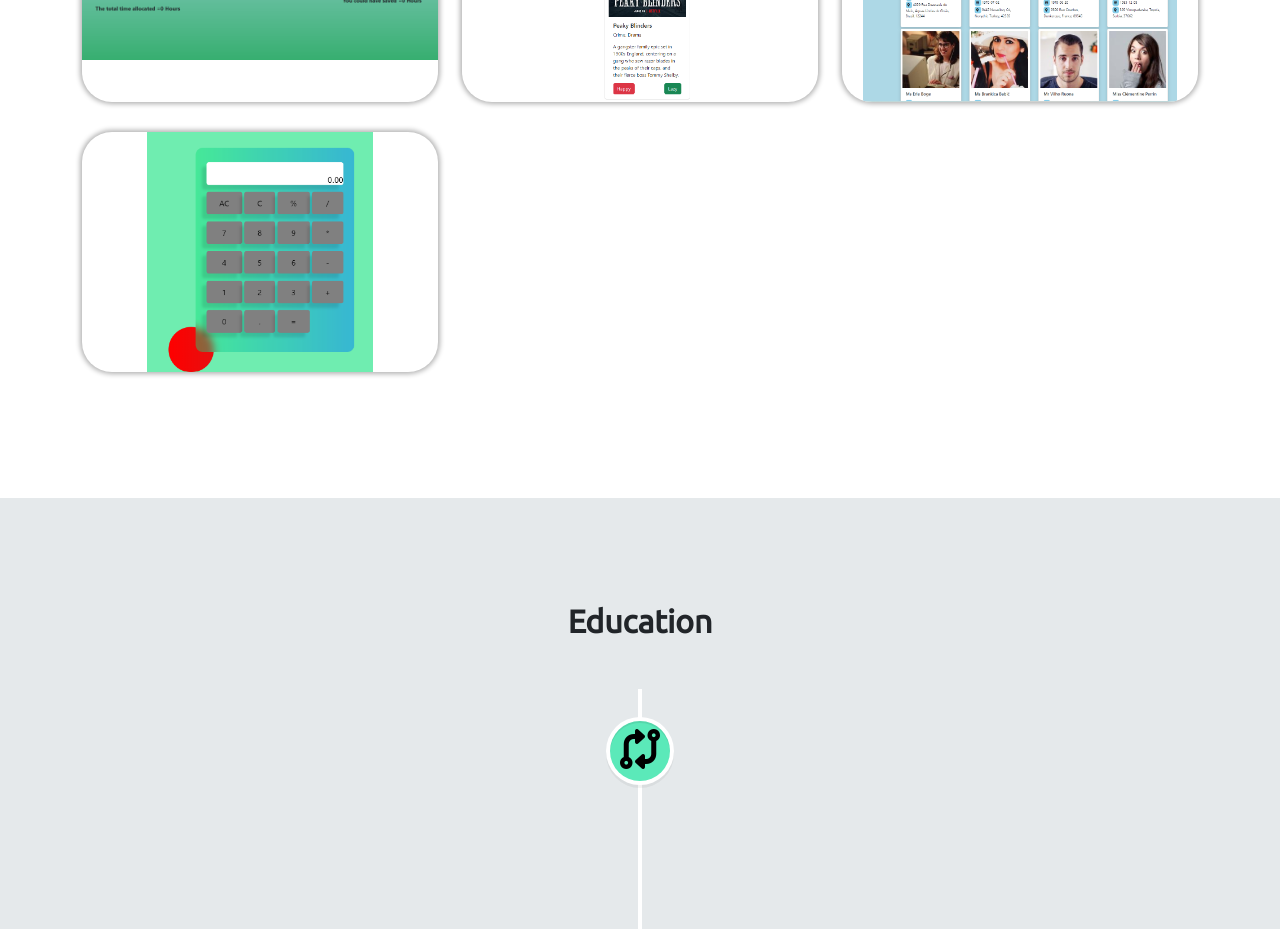
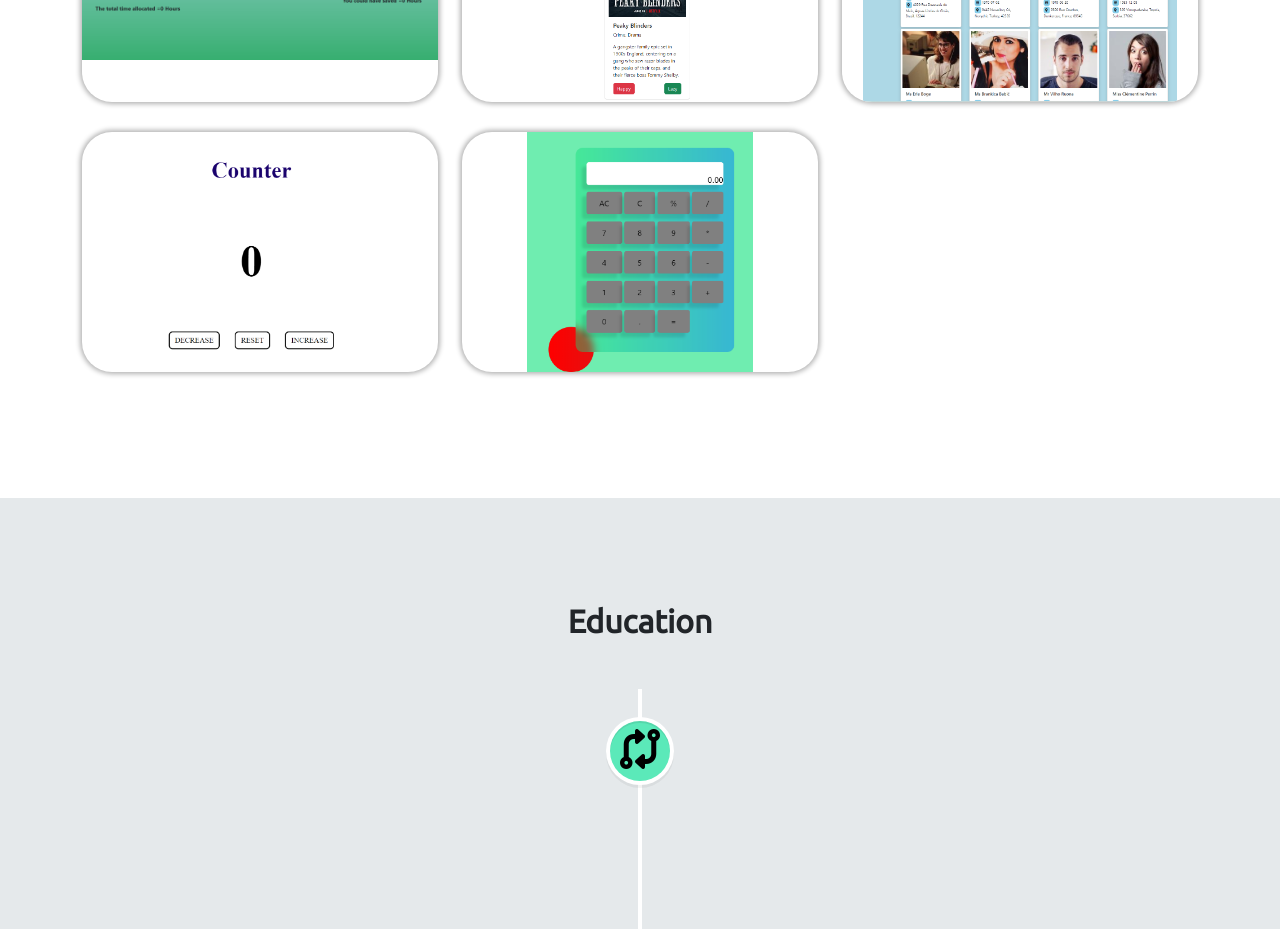
Before and after one commit to Emprcode/P-portfolio, a React (Create React App) app: page / in a window 1280 px wide. Shown: the part 3120-4049 px from the top of the page. Built offline with nearby package versions, Linux system fonts and the light colour scheme.

Commit message:
projects added to portfolio

```diff
--- a/src/components/projects/Everything.js
+++ b/src/components/projects/Everything.js
@@ -12,6 +12,7 @@ import calc from "../../assets/calc.png";
 import portfolio from "../../assets/portfolio.png";
 import boringCompany from "../../assets/boring-company.png";
 import tesla from "../../assets/tesla.png";
+import counter from '../../assets/counter.png'
 
 export const Everything = () => {
   const projects = [
@@ -80,6 +81,13 @@ export const Everything = () => {
       live: "https://emprcode.github.io/contact-list/",
     },
     {
+      title: "Counter App",
+      description: "Design & Development",
+      imgUrl: counter,
+      github: "https://github.com/Emprcode/counter-js-project",
+      live: "https://counter-js-project-drab.vercel.app/",
+    },
+    {
       title: "The prank calculator",
       description: "Design & Development",
       imgUrl: calc,
--- a/src/components/projects/Websites.js
+++ b/src/components/projects/Websites.js
@@ -8,6 +8,7 @@ import contact from "../../assets/contact-list.png";
 import movielist from "../../assets/movielist.png";
 import boringCompany from "../../assets/boring-company.png";
 import tesla from "../../assets/tesla.png";
+import counter from '../../assets/counter.png'
 
 export const Websites = () => {
     const projects = [
@@ -47,12 +48,20 @@ export const Websites = () => {
         github: " https://github.com/Emprcode/contact-list",
         live: "https://emprcode.github.io/contact-list/",
       },
+
       {
         title: "The prank calculator",
         description: "Design & Development",
         imgUrl: calc,
         github: " https://github.com/Emprcode/Prank-calculator-app",
         live: "https://emprcode.github.io/Prank-calculator-app/",
+      },
+      {
+        title: "Counter App",
+        description: "Design & Development",
+        imgUrl: counter,
+        github: "https://github.com/Emprcode/counter-js-project",
+        live: "https://counter-js-project-drab.vercel.app/",
       },
 
 
```
Also changed, not shown: src/assets/counter.png (added).
